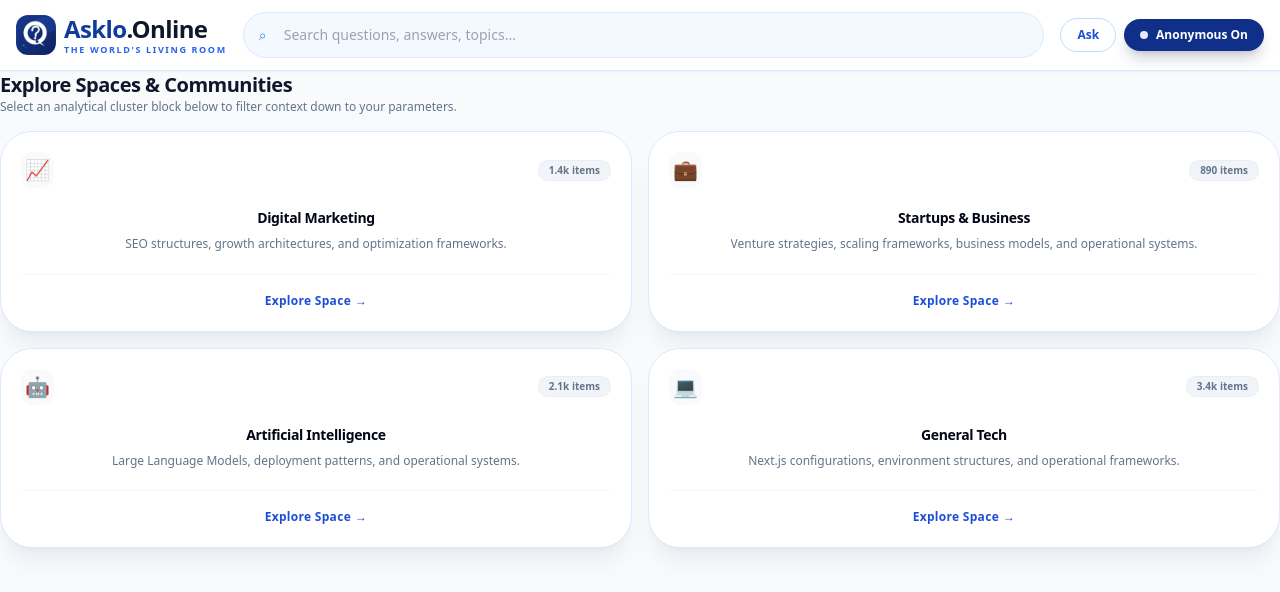
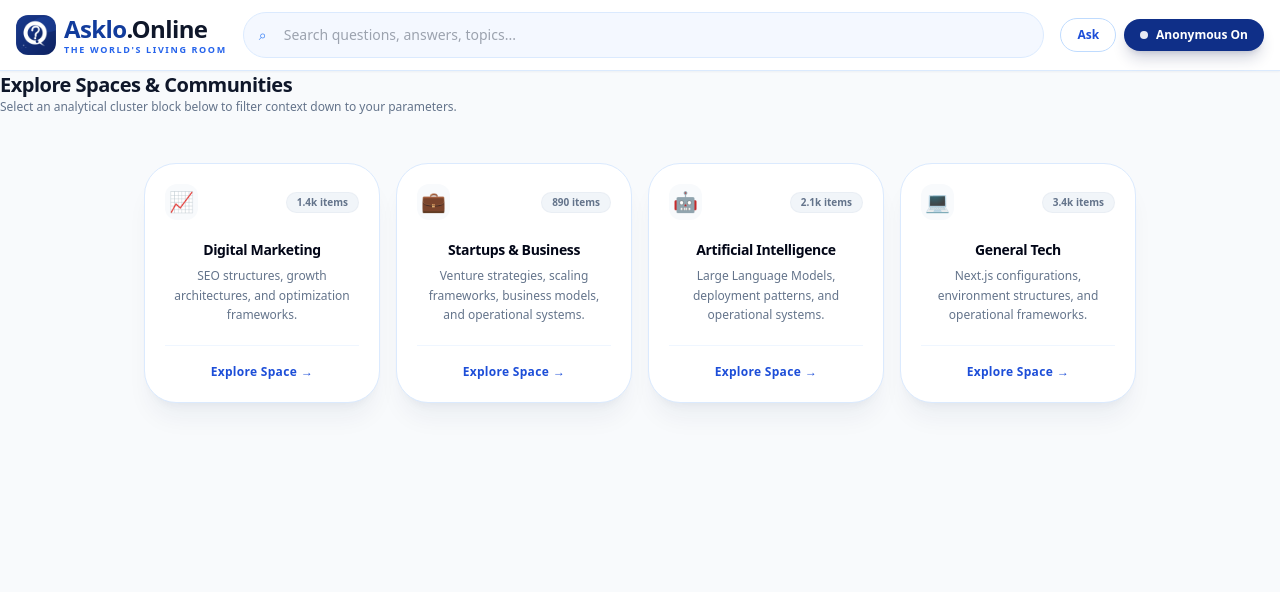
Before and after one commit to askloonline-maker/portfolio-website, a Next.js app: page /categories in a window 1280 px wide. Shown: the top 592 px of the page. Built offline with nearby package versions, Linux system fonts and the light colour scheme.

Commit message:
Update CategoryGrid.tsx

```diff
--- a/components/CategoryGrid.tsx
+++ b/components/CategoryGrid.tsx
@@ -10,10 +10,13 @@ const TOPICS = [
 
 export default function CategoryGrid() {
   return (
-    <div className="grid grid-cols-1 sm:grid-cols-2 gap-4">
-      {TOPICS.map((item) => (
-        <CategoryCard key={item.slug} topic={item} />
-      ))}
+    <div className="mx-auto max-w-5xl px-4 py-8 font-sans antialiased">
+      {/* 4-Column Grid Architecture */}
+      <div className="grid grid-cols-1 sm:grid-cols-2 md:grid-cols-3 lg:grid-cols-4 gap-4">
+        {TOPICS.map((item) => (
+          <CategoryCard key={item.slug} topic={item} />
+        ))}
+      </div>
     </div>
   );
 }
```
